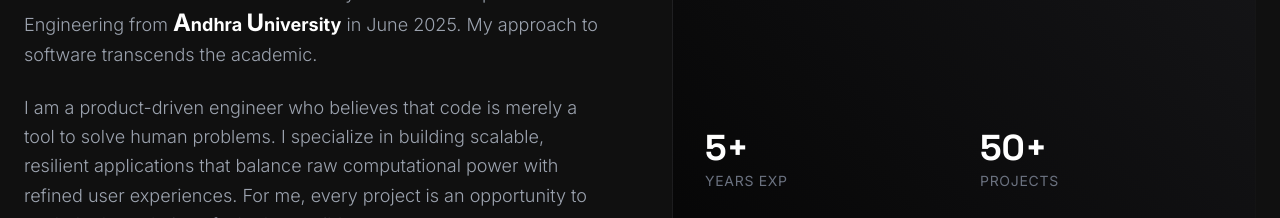
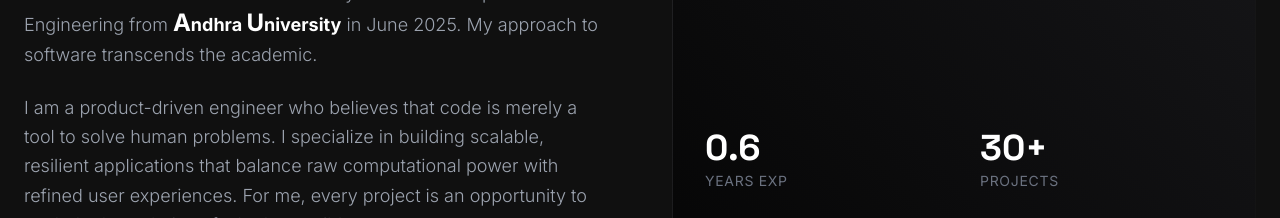
Before and after one commit to BadakalaYashwanth/portfolio, a Next.js app: page / in a window 1280 px wide. Shown: the part 1160-1378 px from the top of the page. Built offline with nearby package versions, Linux system fonts and the light colour scheme.

Commit message:
Update: Refine About section statistics

```diff
--- a/src/components/sections/About.tsx
+++ b/src/components/sections/About.tsx
@@ -41,11 +41,11 @@ export default function About() {
 
                             <div className="grid grid-cols-2 gap-8">
                                 <div>
-                                    <span className="block text-4xl font-bold text-white font-heading">5+</span>
+                                    <span className="block text-4xl font-bold text-white font-heading">0.6</span>
                                     <span className="text-sm text-gray-500 uppercase tracking-wider">Years Exp</span>
                                 </div>
                                 <div>
-                                    <span className="block text-4xl font-bold text-white font-heading">50+</span>
+                                    <span className="block text-4xl font-bold text-white font-heading">30+</span>
                                     <span className="text-sm text-gray-500 uppercase tracking-wider">Projects</span>
                                 </div>
                                 <div>
```
